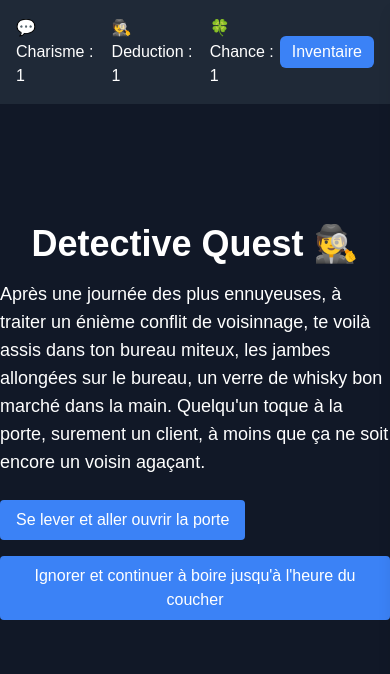
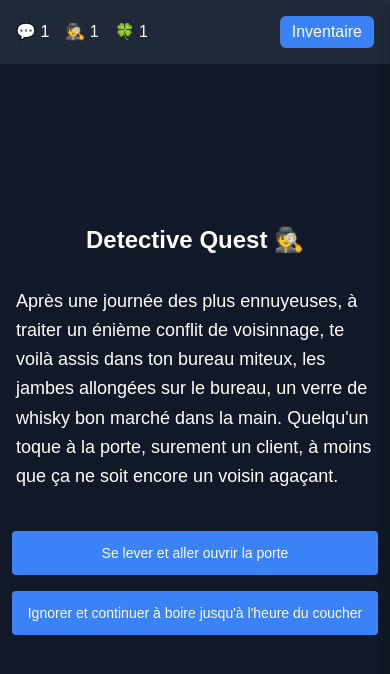
Before and after one commit to Kinnixx/detective-adventure, a Next.js app: page / in a window 390 px wide. Shown: the top 674 px of the page. Built offline with nearby package versions, Linux system fonts and the light colour scheme.

Commit message:
Responsive + adaptations visuelles

```diff
--- a/components/HUD.js
+++ b/components/HUD.js
@@ -9,13 +9,12 @@ export default function HUD() {
   return (
     <div className="fixed top-0 left-0 w-full bg-gray-800 text-white p-4 flex justify-between items-center">
       {/* Zone des compétences */}
-      <div className="flex gap-4 relative">
+      <div className="flex gap-4 relative overflow-x-auto max-w-full sm:max-w-[80%]">
         {["charisme", "deduction", "chance"].map((stat) => (
           <div key={stat} className="relative">
 
             <p>
-              {stat === "charisme" ? "💬" : stat === "deduction" ? "🕵️" : "🍀"}
-              {stat.charAt(0).toUpperCase() + stat.slice(1)} : {stats[stat]}
+              {stat === "charisme" ? "💬" : stat === "deduction" ? "🕵️" : "🍀"} {stats[stat]}
             </p>
 
             {/* Animation des changements de stat */}
@@ -46,7 +45,7 @@ export default function HUD() {
         initial={{ x: "100%" }} // Position initiale
         animate={{ x: isInventoryOpen ? "0%" : "100%" }} // Animation
         transition={{ type: "spring", stiffness: 100}}
-        className="fixed top-0 right-0 w-64 h-full bg-gray-900 p-4 shadow-lg overflow-y-auto text-white"
+        className="fixed top-0 right-0 h-full w-full sm:w-64 bg-gray-900 p-4 shadow-lg overflow-y-auto text-white"
       >
         <h2 className="text-xl font-bold mb-4">Inventaire</h2>
 
--- a/pages/index.js
+++ b/pages/index.js
@@ -9,8 +9,8 @@ export default function Home() {
   return (
     <div className="flex flex-col items-center justify-center min-h-screen bg-gray-900 text-white">
       <HUD />
-      <h1 className="text-4xl font-bold">Detective Quest 🕵️</h1>
-      <p className="mt-4 text-lg">{scene.text}</p>
+      <h1 className="text-2xl font-bold mt-4 sm:text-4xl lg:text-5xl leading-tight">Detective Quest 🕵️</h1>
+      <p className="mt-4 p-4 text-lg leading-relaxed sm:text-xl">{scene.text}</p>
 
       <div className="mt-6 flex flex-col gap-4">
         { scene.choices.map((choice, index) => {
@@ -19,7 +19,7 @@ export default function Home() {
           return (
             <div>
               <button key={index}
-                className={`px-4 py-2 rounded text-white ${isDisabled ? "bg-gray-500 cursor-not-allowed" : "bg-blue-500 hover:bg-blue-700"}`}
+                className={`px-4 py-3 text-sm sm:text-base w-full sm:w-auto rounded text-white ${isDisabled ? "bg-gray-500 cursor-not-allowed" : "bg-blue-500 hover:bg-blue-700"}`}
                 onClick={() => {
                   if(choice.addItem) addItem(choice.addItem);
                   makeChoice(choice.next, choice);
```
